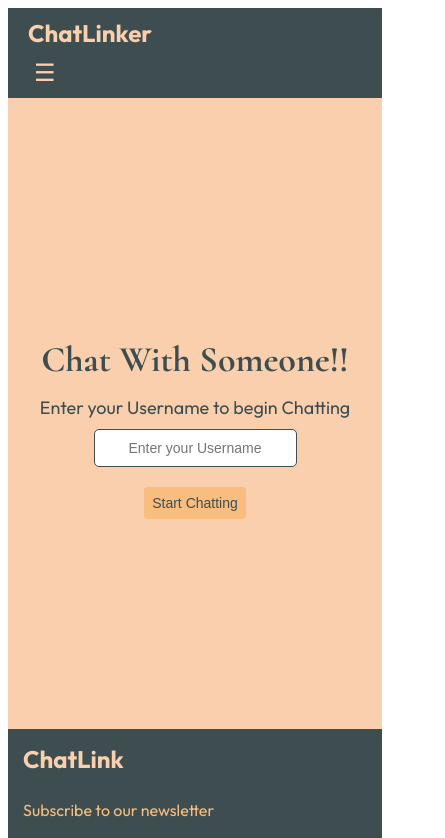
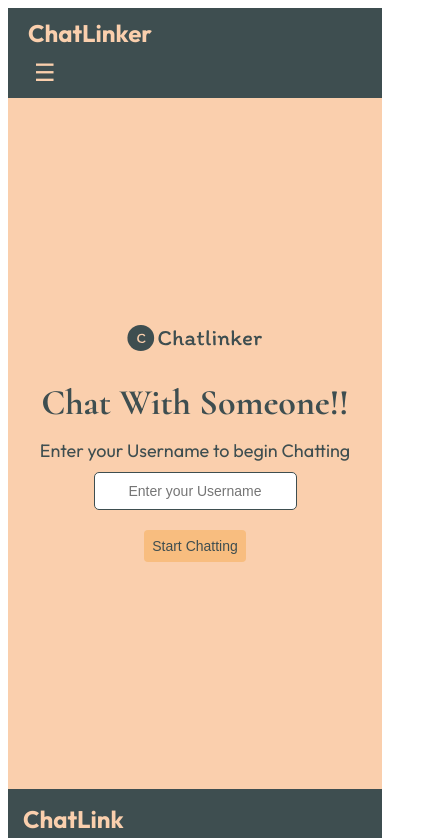
Before and after one commit to bibungthiborgayary/chat-app, a React (Vite) app: page / in a window 390 px wide. Shown: the top 838 px of the page, 445 px wide, since content can reach past the window. Built offline with nearby package versions, Linux system fonts and the light colour scheme.

Commit message:
Refactor homepage styles and adjust logo size

```diff
--- a/src/components/HomePage/Homepage.css
+++ b/src/components/HomePage/Homepage.css
@@ -57,10 +57,14 @@ button.start-chatting-homepage:hover{
     .homepage-container {
         display: flex;
         flex-direction: column;
-        position: relative;
         justify-content: center;
-        padding: 20px;
+        align-items: center;
+        padding: 50px 20px;
         height: 70vh;
+    }
+
+    .homepage-container img {
+        width: 500px;
     }
 
     .big-heading {
--- a/src/components/HomePage/Homepage.jsx
+++ b/src/components/HomePage/Homepage.jsx
@@ -1,7 +1,7 @@
 import { useState } from 'react'
 import { useNavigate } from 'react-router-dom';
 import './Homepage.css'
-// import image from '../../assets/images/chatlinker-high-resolution-logo-transparent.svg'
+import image from '../../assets/images/chatlinker-high-resolution-logo-transparent.svg'
 const Homepage = () => {
 
     const [userId, setUserId] = useState('');
@@ -22,7 +22,7 @@ const Homepage = () => {
 
   return (
     <section className="homepage-container">
-      {/* <img src={image} alt="logo" /> */}
+      <img src={image} alt="logo" />
         <h1 className="big-heading">Chat With Someone!!</h1>
         <label className='label-input' htmlFor="userId">Enter your Username to begin Chatting</label>
         <input
@@ -37,7 +37,7 @@ const Homepage = () => {
             <button className='start-chatting-homepage' onClick={handleStartChat}>
                     Start Chatting
                 </button>
-            </div>
+        </div>
     </section>
   )
 }
```
